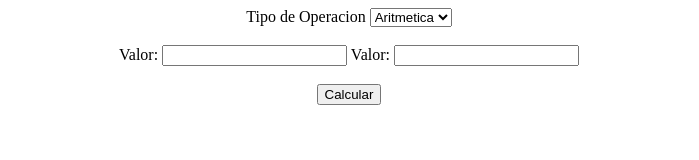
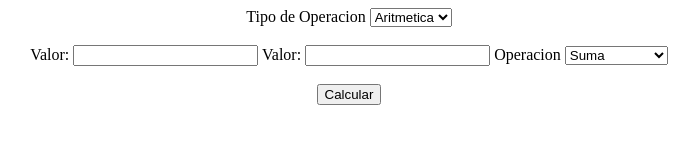
Before and after one commit to avillaq/Ejercicios-Javascript-Basico, a plain HTML site: page Ejercicio6/pagina2/index.html in a window 1280 px wide. Shown: the whole page, without its empty margins (291-990 px from the left). Drawn offline with Linux system fonts and the light colour scheme.

Commit message:
Crear una lista con las operaciones aritmeticas por defecto

```diff
--- a/Ejercicio6/pagina2/index.html
+++ b/Ejercicio6/pagina2/index.html
@@ -9,9 +9,9 @@
     <div style="text-align: center;">
         <label for="tipoOperacion">Tipo de Operacion</label>
         <select name="tipoOperacion" id="tipoOperacion">
-            <option value="operacionAritmetica">Aritmetica</option>
+            <option value="operacionAritmetica" selected>Aritmetica</option>
             <option value="operacionLogica">Logica</option>
-            <option value="operacioBits">De bits</option>
+            <option value="operacionBits">De bits</option>
         </select>
     </div>
     <br>
@@ -20,6 +20,14 @@
         <input type="number" id="valor1">
         <label for="valor2">Valor: </label>
         <input type="number" id="valor2">
+        <label for="operacion">Operacion</label>
+        <select name="operacion" id="operacion">
+            <option value="suma">Suma</option>
+            <option value="resta">Resta</option>
+            <option value="multiplicacion">Multiplicacion</option>
+            <option value="division">Division</option>
+            <option value="modulo">Modulo</option>
+        </select>
     </div>
     <br>
     <div style="text-align: center;">
```
